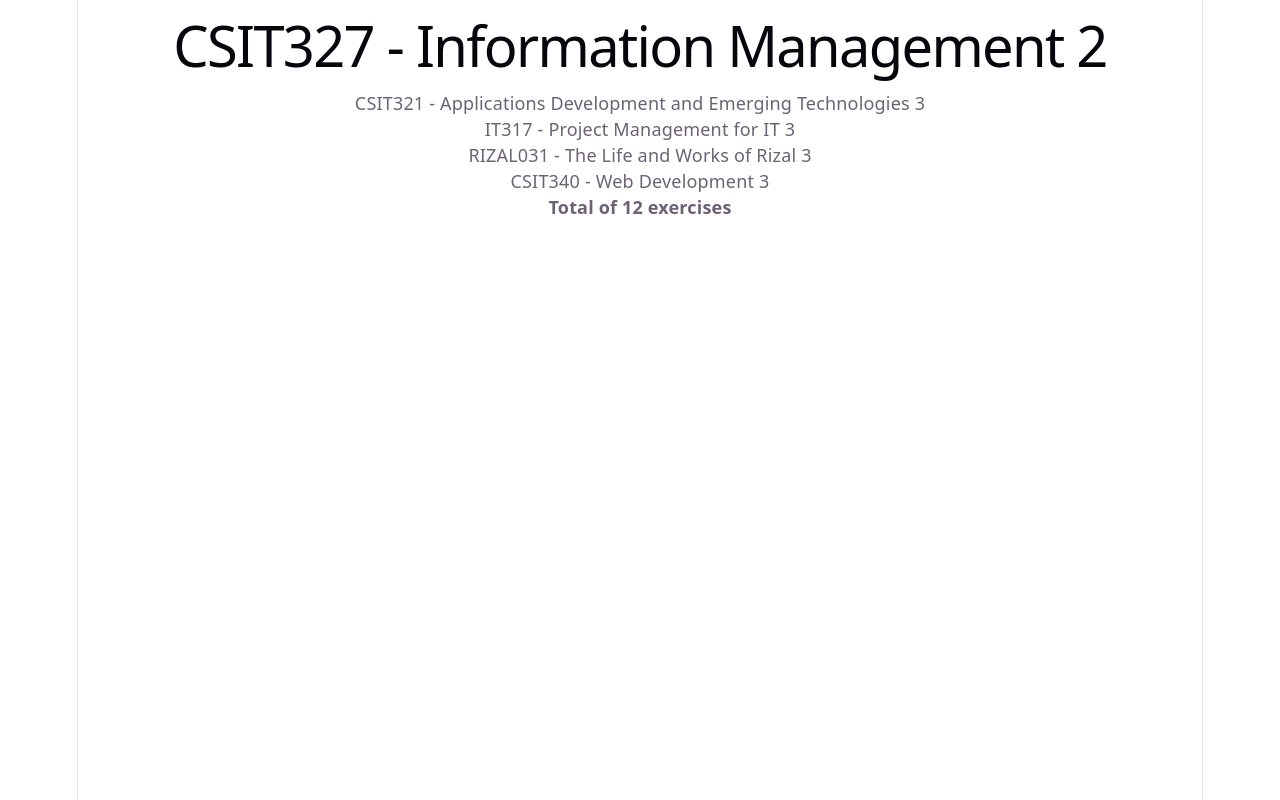
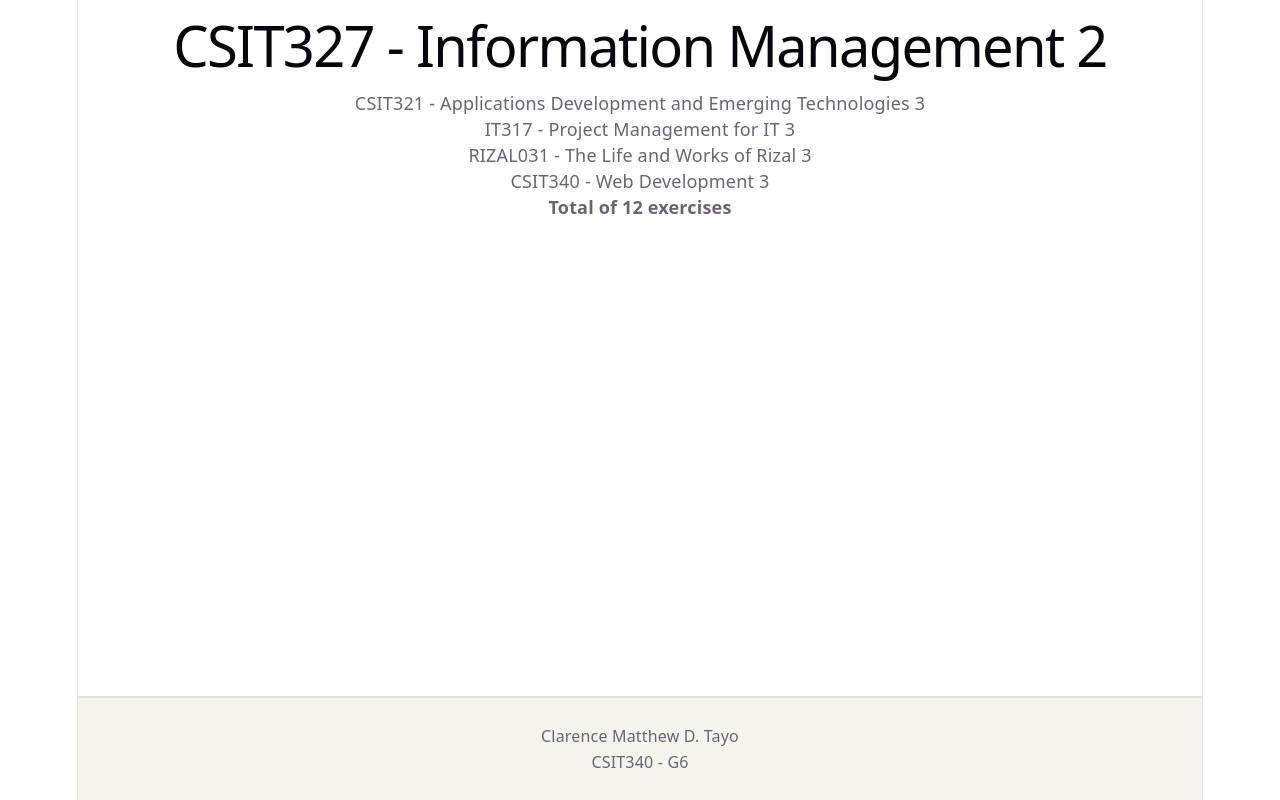
Before and after one commit to oyatzz/-CSIT340G6-Lab3-TAYO, a React (Vite) app: page / in a window 1280 px wide. Built offline with nearby package versions, Linux system fonts and the light colour scheme.

Commit message:
1.5: course information step 5

```diff
--- a/src/App.jsx
+++ b/src/App.jsx
@@ -18,10 +18,21 @@ const Content = ({ course }) => {
 
 const Total = ({ course }) => {
   let total = 0
+
   for (let i = 0; i < course.parts.length; i++) {
     total += course.parts[i].exercises
   }
+
   return <p><strong>Total of {total} exercises</strong></p>
+}
+
+const Footer = ({ name, courseCode, section }) => {
+  return (
+    <footer>
+      <p>{name}</p>
+      <p>{courseCode} - {section}</p>
+    </footer>
+  )
 }
 
 const App = () => {
@@ -36,10 +47,15 @@ const App = () => {
   }
 
   return (
-    <div>
+  <div className="app">
     <Header course={course} />
     <Content course={course} />
     <Total course={course} />
+    <Footer
+      name="Clarence Matthew D. Tayo"
+      courseCode="CSIT340"
+      section="G6"
+    />
   </div>
   )
 }
--- a/src/index.css
+++ b/src/index.css
@@ -109,3 +109,23 @@ code {
   padding: 4px 8px;
   background: var(--code-bg);
 }
+
+footer {
+  margin-top: auto;
+  padding: 25px 20px;
+  background: var(--code-bg);
+  border-top: 2px solid var(--border);
+  color: var(--text);
+  text-align: center;
+  font-size: 16px;
+}
+
+.app {
+  min-height: 100svh;
+  display: flex;
+  flex-direction: column;
+}
+
+.app footer {
+  margin-top: auto;
+}
```
Lines whose indentation alone changed are shown as unchanged.
